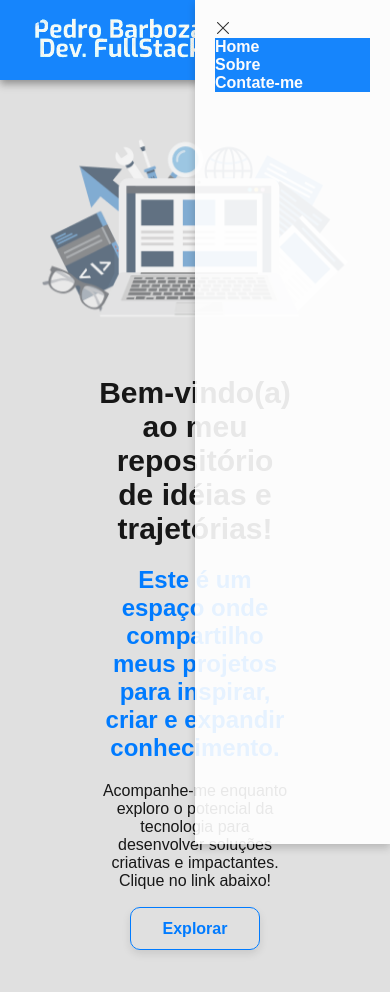
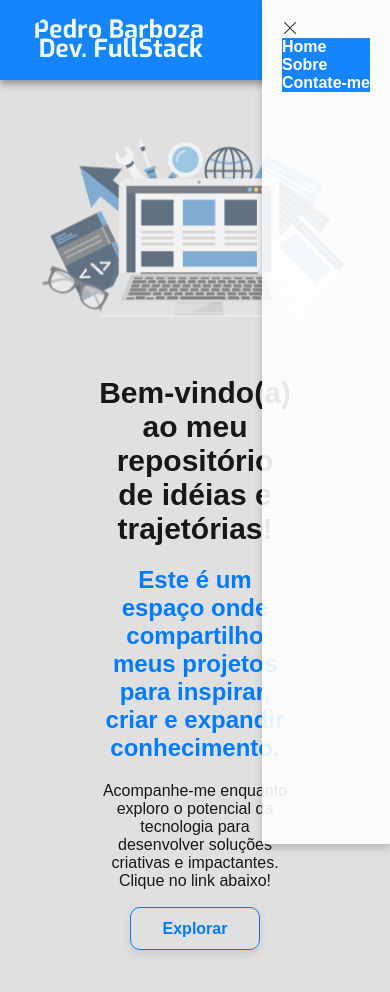
Before and after one commit to PedroBarboza28/Portif-lio, a plain HTML site: page index.html in a window 390 px wide. Shown: the top 992 px of the page. Drawn offline with nearby package versions, Linux system fonts and the light colour scheme; no server answers.

Commit message:
Atualizar o styles.css

```diff
--- a/styles.css
+++ b/styles.css
@@ -470,7 +470,6 @@ footer {
         position: absolute; /* Posiciona o menu sobre o conteúdo */
         top: 0; /* Alinha o menu ao topo da tela */
         right: 0; /* Alinha o menu à direita da tela */
-        width: 50%; /* Ajusta a largura do menu para a tela inteira */
         height: 100vh; /* Ajusta a altura do menu para a altura total da tela */
         box-shadow: 0 4px 8px rgba(0, 0, 0, 0.2); /* Sombra */
         z-index: 1000; /* Garante que o menu fique sobre outros elemento*/
```
